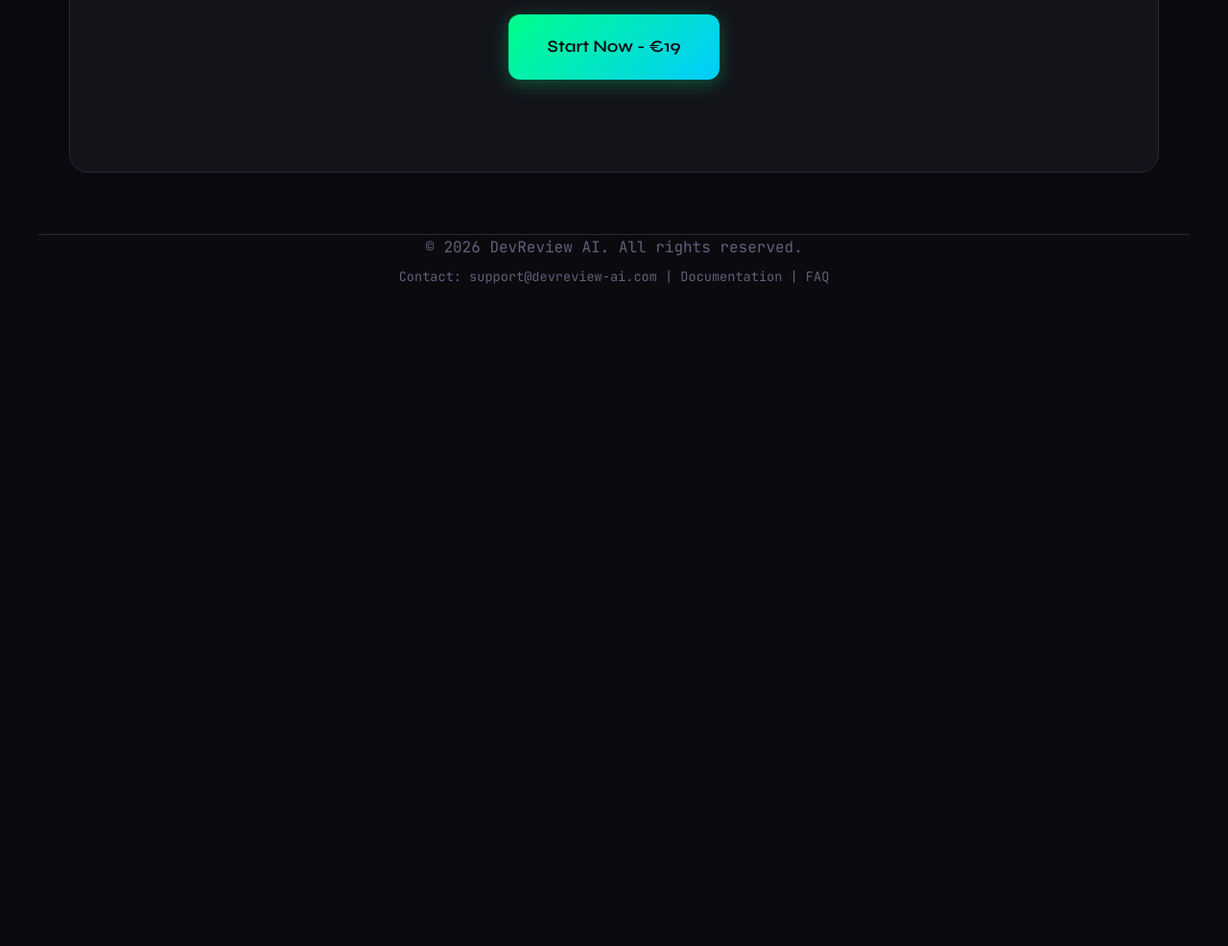
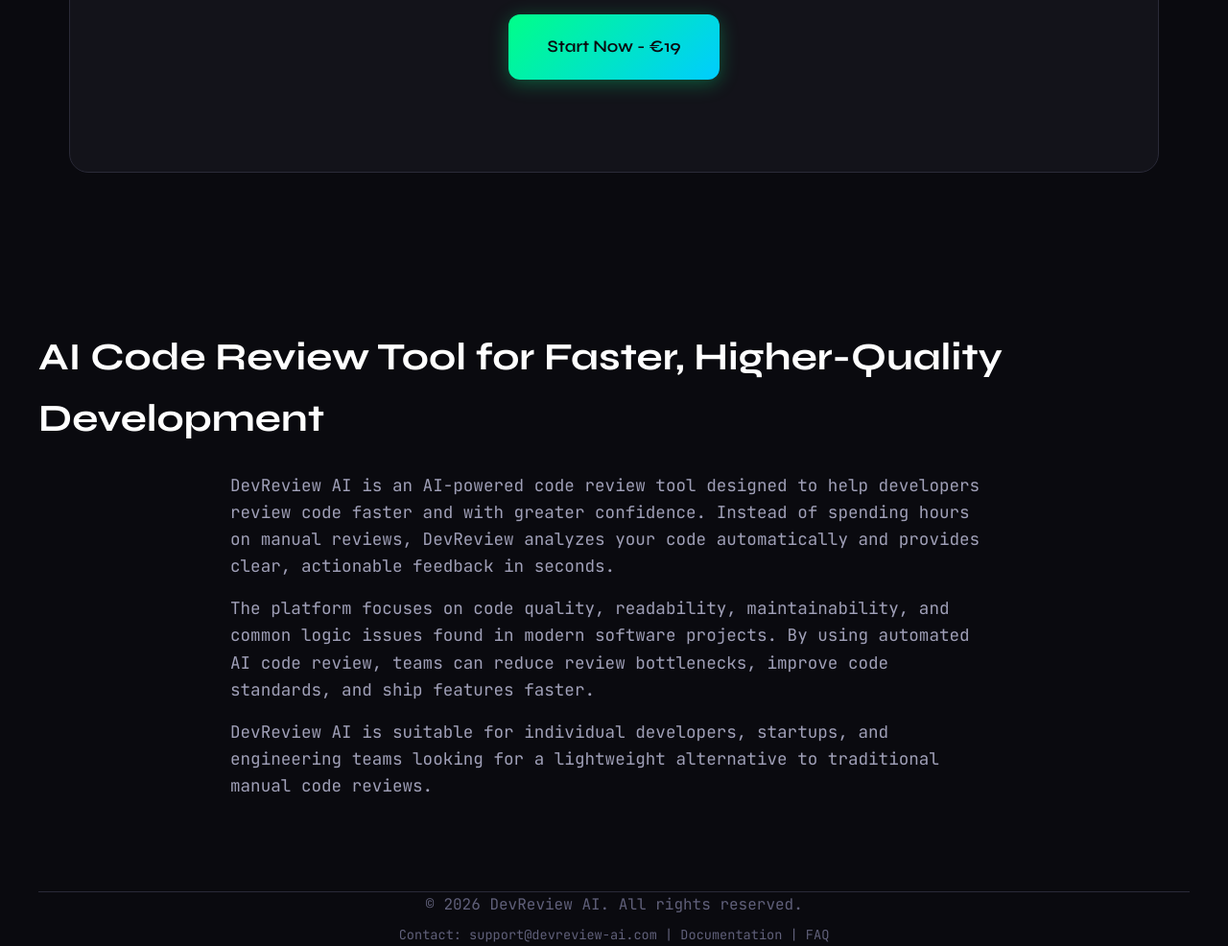
Before and after one commit to vitalis200721-gif/NewAppForSale, a website: page public/index.html in a window 1280 px wide. Shown: the part 4202-5188 px from the top of the page at 96% size. Before the commit the page ends 4502 px from the top, so only its background shows below. Drawn offline with nearby package versions, Linux system fonts and the light colour scheme.

Commit message:
ChangeDiscription

```diff
--- a/public/index.html
+++ b/public/index.html
@@ -688,6 +688,23 @@
     </div>
   </section>
 
+  <section class="section container">
+  <h2>AI Code Review Tool for Faster, Higher-Quality Development</h2>
+
+  <p class="section-subtitle" style="max-width:800px; margin:1.5rem auto 0;">
+    DevReview AI is an AI-powered code review tool designed to help developers review code faster and with greater confidence. Instead of spending hours on manual reviews, DevReview analyzes your code automatically and provides clear, actionable feedback in seconds.
+  </p>
+
+  <p class="section-subtitle" style="max-width:800px; margin:1rem auto 0;">
+    The platform focuses on code quality, readability, maintainability, and common logic issues found in modern software projects. By using automated AI code review, teams can reduce review bottlenecks, improve code standards, and ship features faster.
+  </p>
+
+  <p class="section-subtitle" style="max-width:800px; margin:1rem auto 0;">
+    DevReview AI is suitable for individual developers, startups, and engineering teams looking for a lightweight alternative to traditional manual code reviews.
+  </p>
+</section>
+
+
   <!-- FOOTER -->
   <footer class="container">
     <p>&copy; 2026 DevReview AI. All rights reserved.</p>
```
